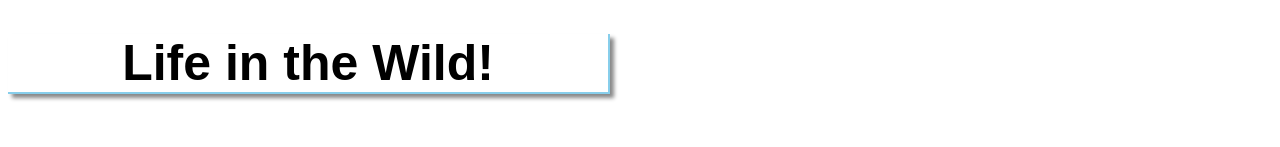
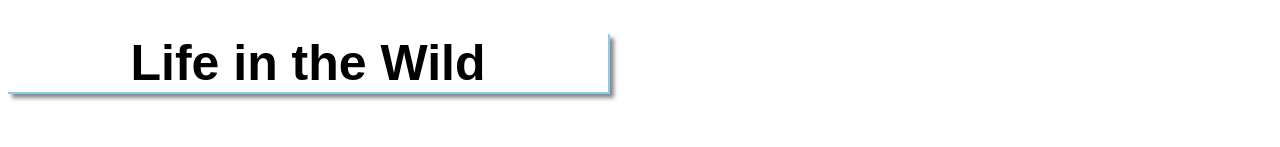
Before and after one commit to rammcodes/image-portfolio, a plain HTML site: page index.html in a window 1280 px wide. Shown: the top 147 px of the page. Drawn offline with Linux system fonts and the light colour scheme; grey boxes are pictures that could not be loaded.

Commit message:
edited file

```diff
--- a/index.html
+++ b/index.html
@@ -6,7 +6,7 @@
   </head>
 
   <body>
-    <div class="jcCenter"><h1 class="title">Life in the Wild!</h1></div>
+    <div class="jcCenter"><h1 class="title">Life in the Wild</h1></div>
     <div class="imgContainer">
       <img
         class="imgClass"
```
